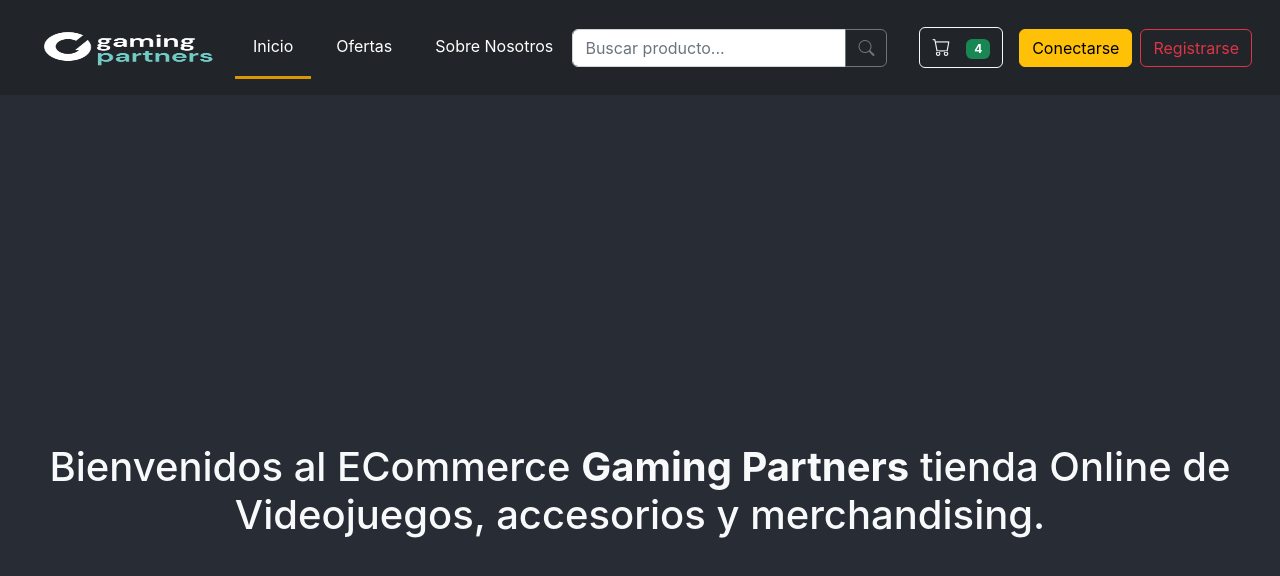
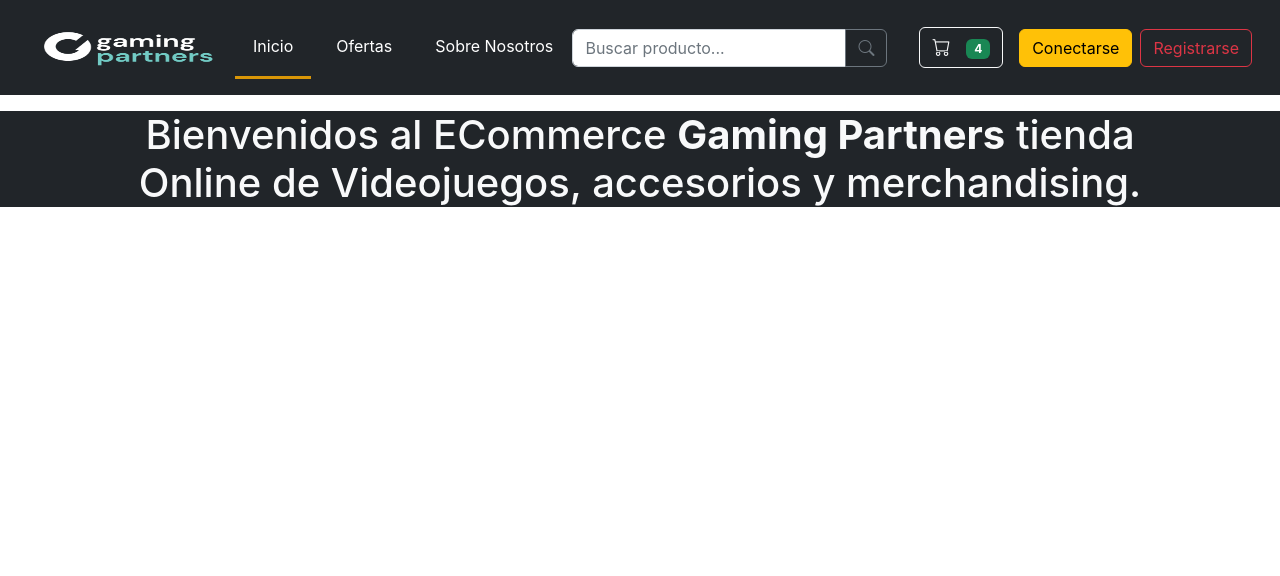
Before and after one commit to adraomar/HardyGames, a React (Create React App) app: page / in a window 1280 px wide. Shown: the top 576 px of the page. Built offline with nearby package versions, Linux system fonts and the light colour scheme.

Commit message:
Modificado ItemListContainer y agregado etiqueta main

```diff
--- a/src/App.js
+++ b/src/App.js
@@ -5,10 +5,16 @@
 function App() {
   return (
     <div className="App">
-      <Navbar/>
-      <header className="App-header">
-        <ItemListContainer titulo="Gaming Partners"></ItemListContainer>
+      <header className="mb-3">
+        <Navbar />
       </header>
+      <main className="bg-dark">
+      <div className="container">
+        <div className="text-dark">
+          <ItemListContainer titulo="Gaming Partners"></ItemListContainer>
+        </div>
+      </div>
+      </main>
     </div>
   );
 }
```
